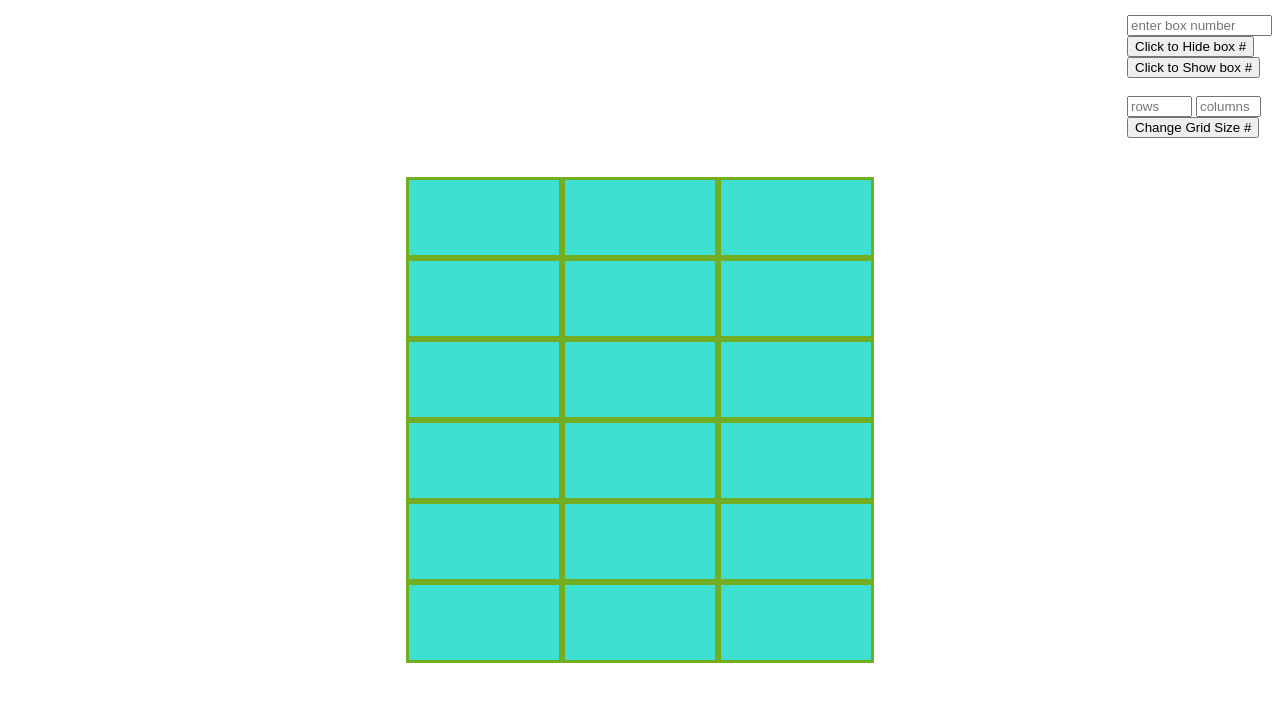
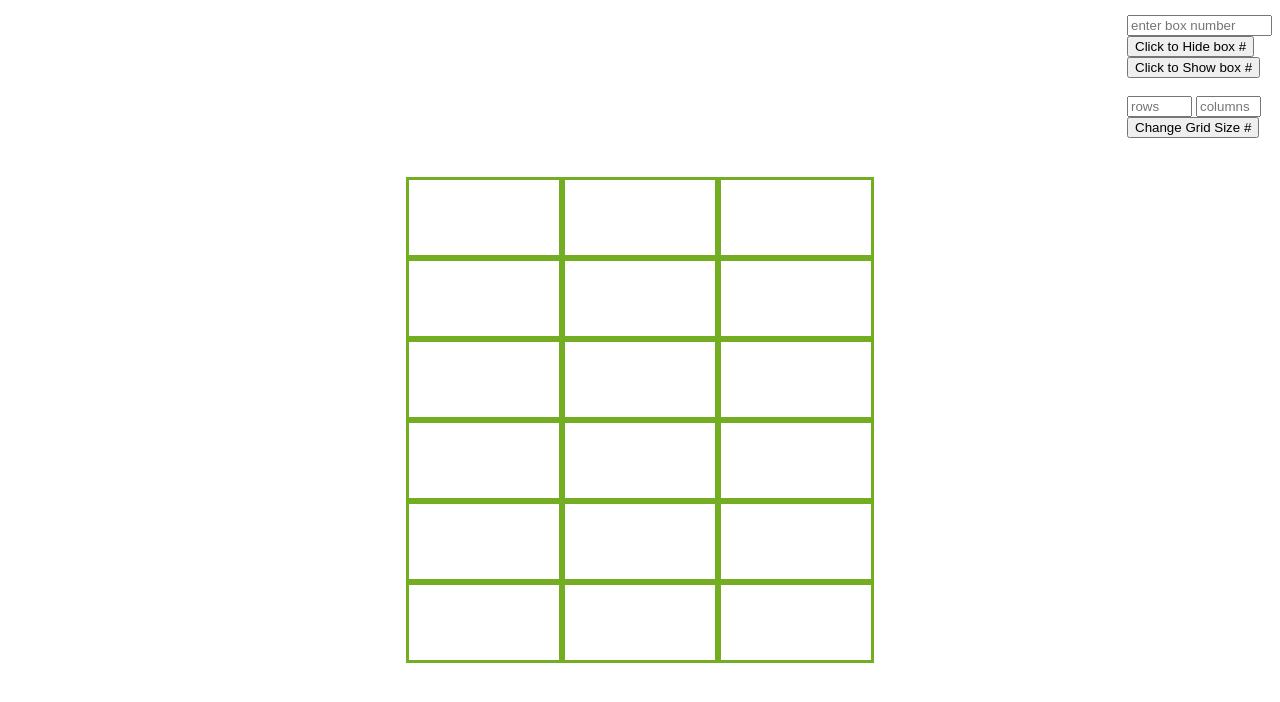
Before and after one commit to Jahnava/paint_by_number, a website: page public/html/index.html in a window 1280 px wide. Shown: the part 44-746 px from the top of the page. Drawn offline with Linux system fonts and the light colour scheme; files that its build step writes are made by us from their sources; files whose address does not match are found by name.

Commit message:
changed background color and deleted unneccesary notes.

```diff
--- a/public/css/main.css
+++ b/public/css/main.css
@@ -15,7 +15,7 @@
     height: 75px;
     border: 3px solid #73AD21;
     display:inline-block;
-    background-color: turquoise;
+    background-color:white;
 }
 
 
```
Also changed, not shown: public/js/app.js (+0 -73 lines).
